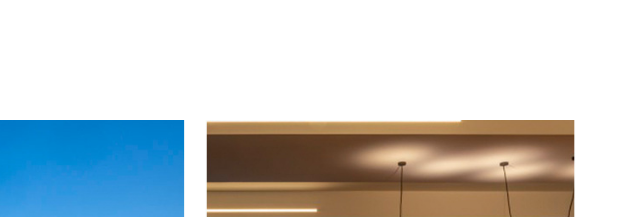
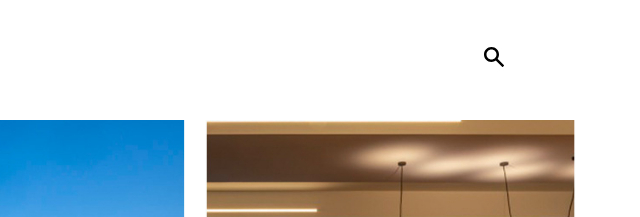
Before and after one commit to hevertonsb/mpg, a website: page projetos.html in a window 1280 px wide. Shown: the part 158-375 px from the top of the page, 640-1280 px from the left. Drawn offline with nearby package versions, Linux system fonts and the light colour scheme.

Commit message:
projetos lista

```diff
--- a/projetos.html
+++ b/projetos.html
@@ -60,10 +60,13 @@
                             <a href="" data-filter="cultural" role="button" class="filter-btn">Cultural</a>
                         </li>
                     </ul>
+
                     <form action="" class="busca__tag">
+                        <span class="search-icon"></span>
                         <input type="search" name="" id="" placeholder="Buscar por tag #">
                         <button type="reset"></button>
                     </form>
+
                 </nav>
             </div>
         </main>
```
